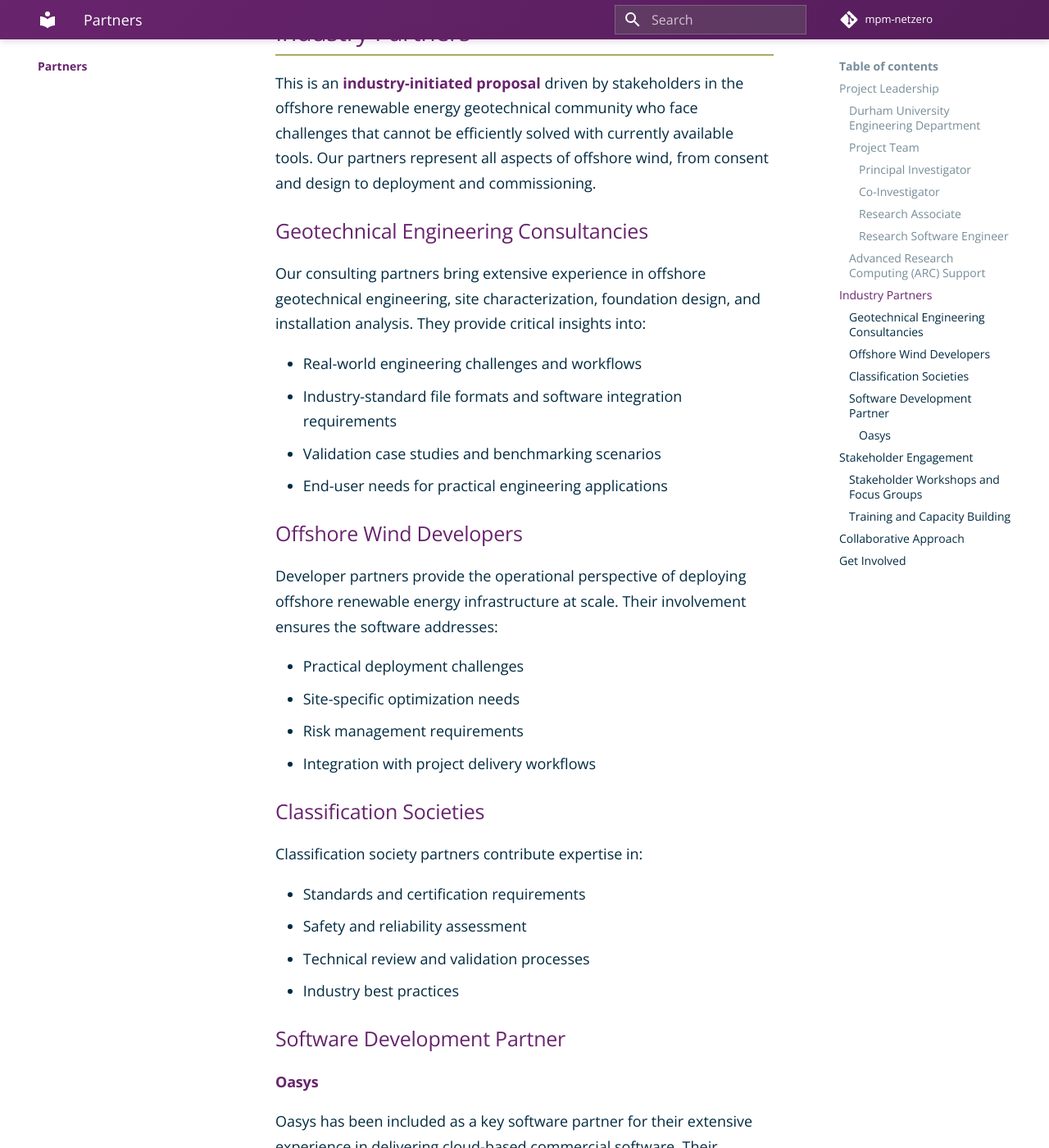
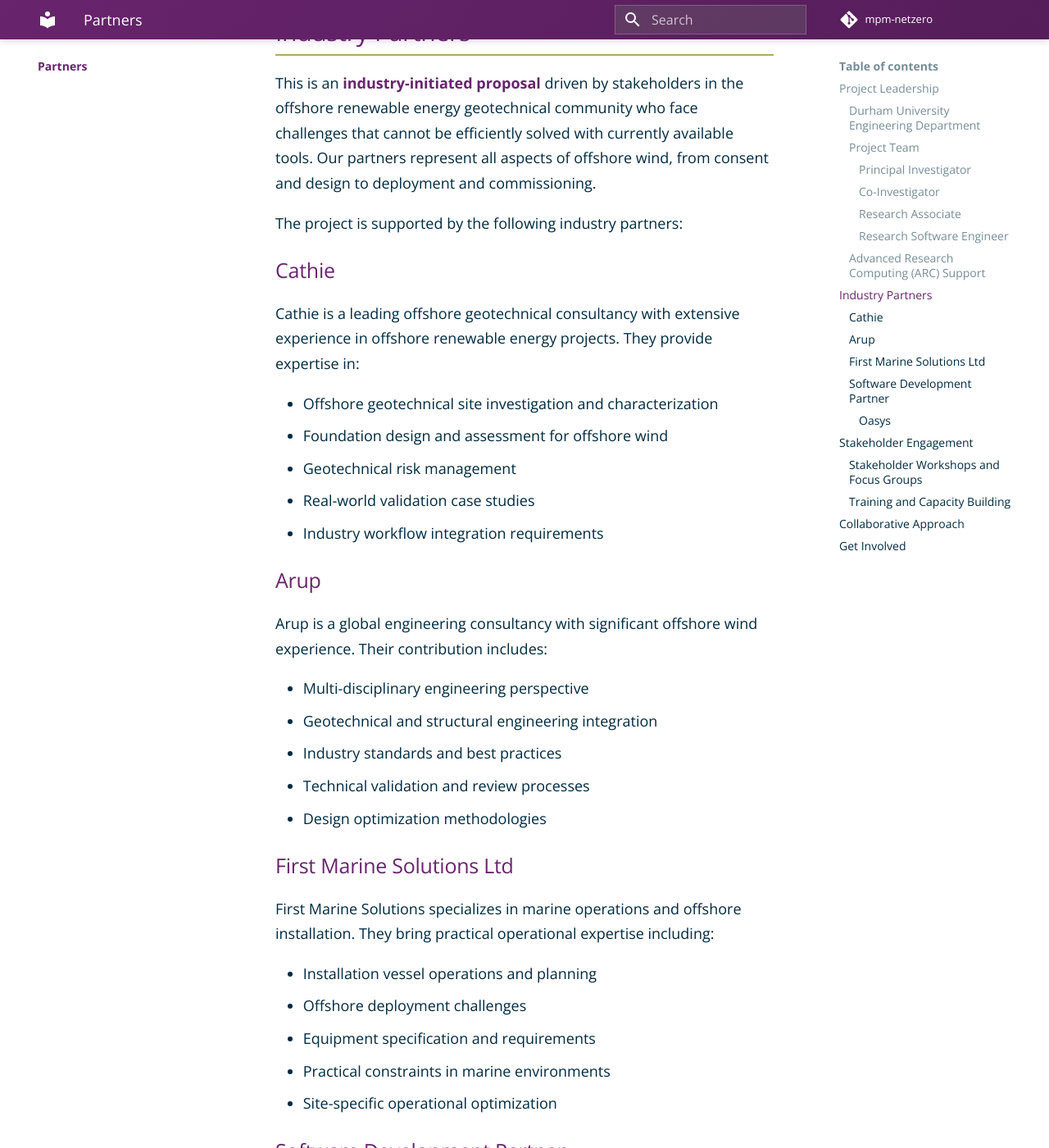
Before and after one commit to DurhamARC/mpm-netzero, an MkDocs documentation site: the page built from docs/partners.md, in a window 1280 px wide and 1400 px high, scrolled down 2088 px. Shown: the whole window at 82% size. Built offline with MkDocs 1.6.1 and Material for MkDocs 9.7.7, drawn with Linux system fonts in a browser that asks for light colours; comment, search, counter and statistics services are not loaded.

Commit message:
Add named industry partners
- Add Cathie as offshore geotechnical consultancy partner
- Add Arup as multi-disciplinary engineering partner
- Add First Marine Solutions Ltd as marine operations partner
- Update homepage to list specific partner organizations
- Provide detailed descriptions of partner contributions

🤖 Generated with [Claude Code](https://claude.com/claude-code)

Co-Authored-By: Claude <noreply@anthropic.com>

```diff
--- a/docs/partners.md
+++ b/docs/partners.md
@@ -50,32 +50,37 @@ The ARC team has successfully delivered software for various applied domains, in
 
 This is an **industry-initiated proposal** driven by stakeholders in the offshore renewable energy geotechnical community who face challenges that cannot be efficiently solved with currently available tools. Our partners represent all aspects of offshore wind, from consent and design to deployment and commissioning.
 
-### Geotechnical Engineering Consultancies
+The project is supported by the following industry partners:
 
-Our consulting partners bring extensive experience in offshore geotechnical engineering, site characterization, foundation design, and installation analysis. They provide critical insights into:
+### Cathie
 
-- Real-world engineering challenges and workflows
-- Industry-standard file formats and software integration requirements
-- Validation case studies and benchmarking scenarios
-- End-user needs for practical engineering applications
+Cathie is a leading offshore geotechnical consultancy with extensive experience in offshore renewable energy projects. They provide expertise in:
 
-### Offshore Wind Developers
+- Offshore geotechnical site investigation and characterization
+- Foundation design and assessment for offshore wind
+- Geotechnical risk management
+- Real-world validation case studies
+- Industry workflow integration requirements
 
-Developer partners provide the operational perspective of deploying offshore renewable energy infrastructure at scale. Their involvement ensures the software addresses:
+### Arup
 
-- Practical deployment challenges
-- Site-specific optimization needs
-- Risk management requirements
-- Integration with project delivery workflows
+Arup is a global engineering consultancy with significant offshore wind experience. Their contribution includes:
 
-### Classification Societies
+- Multi-disciplinary engineering perspective
+- Geotechnical and structural engineering integration
+- Industry standards and best practices
+- Technical validation and review processes
+- Design optimization methodologies
 
-Classification society partners contribute expertise in:
+### First Marine Solutions Ltd
 
-- Standards and certification requirements
-- Safety and reliability assessment
-- Technical review and validation processes
-- Industry best practices
+First Marine Solutions specializes in marine operations and offshore installation. They bring practical operational expertise including:
+
+- Installation vessel operations and planning
+- Offshore deployment challenges
+- Equipment specification and requirements
+- Practical constraints in marine environments
+- Site-specific operational optimization
 
 ### Software Development Partner
 
```
Also changed, not shown: docs/index.md (+1 -1 lines).
